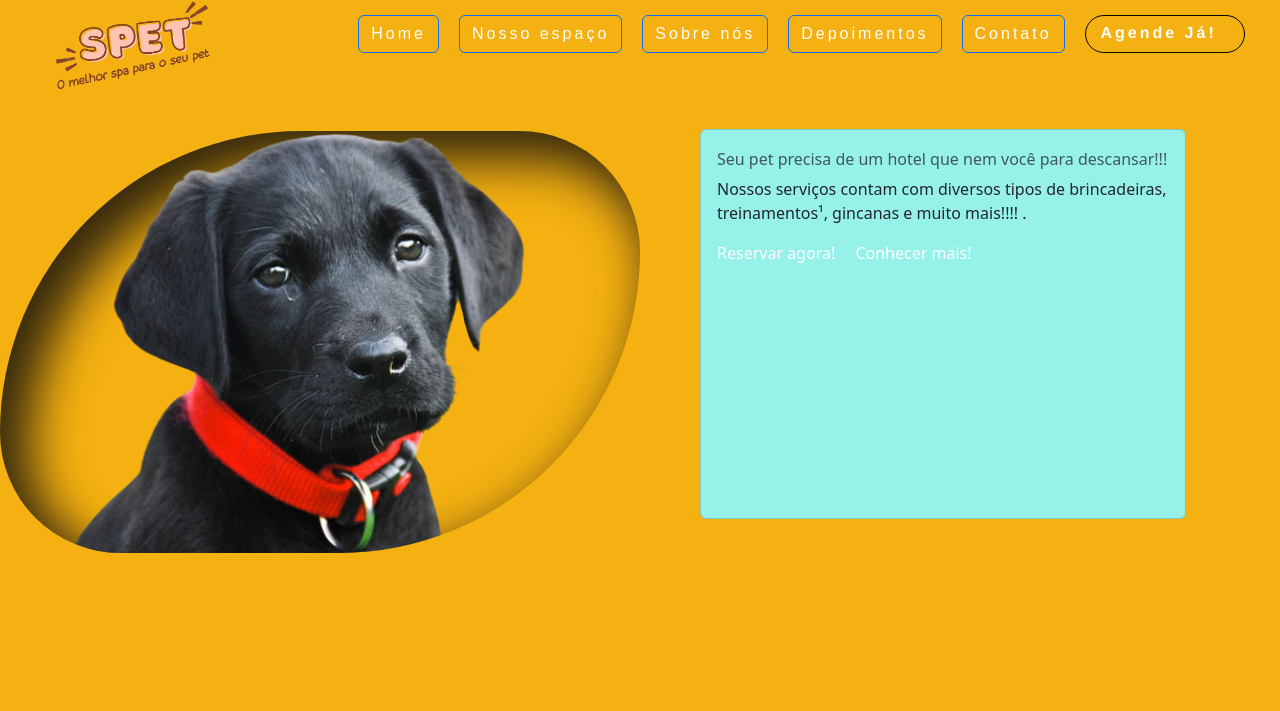
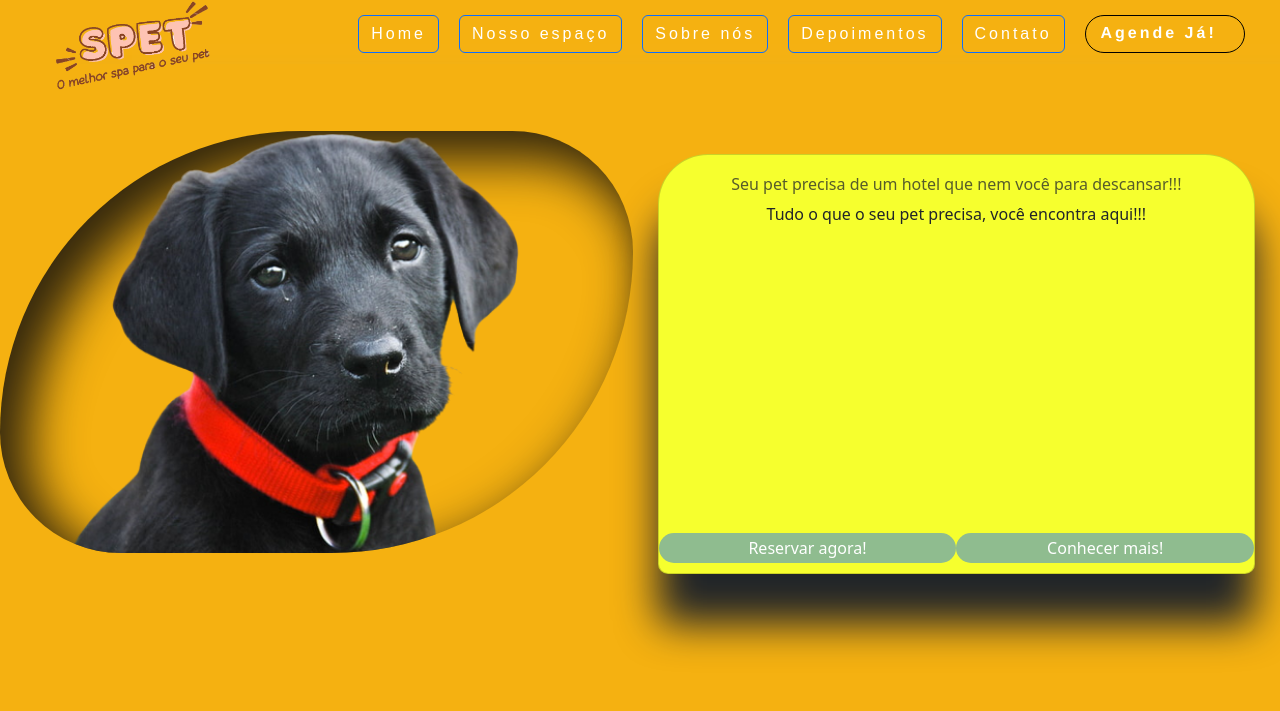
Before and after one commit to andrecurvit/SPET, a PHP site: page / in a window 1280 px wide; the page is wider, and only the part inside the window is pictured. Shown: the top 711 px of that part. Run offline with PHP 8.4, Linux system fonts and the light colour scheme.

Commit message:
atualizado tela inicial - nosso espaço

```diff
--- a/assets/css/style.css
+++ b/assets/css/style.css
@@ -94,7 +94,6 @@ nav {
 .agendar:hover a {
 	width: 155px;
 	padding-right: 15px;
-  animation: mymove 1s infinite;
 }
 
 .agendar:hover a:after {
@@ -114,6 +113,7 @@ nav {
   width: 100%; height: 650px;
   position: relative;
   display: inline-flex;
+  box-shadow: 80px 50px 40px 10px gray;
 }
 
 /* FOTO DO DOG INICIAL */
@@ -131,16 +131,58 @@ nav {
   top: 10%;
   width: 38%;  height: 60%;
   margin-left: 60px;
-  background: #96f2e9;
-  /* box-shadow: 40px 1px inset; */
+  background: #F6FF2E;
+  border-radius: 50px 50px 10px 10px;
+  box-shadow: 0px 50px 40px 0px;
 }
 
 
-/***************************** NOSSO ESPAÇO ************************************/
-/***************************** NOSSO ESPAÇO ************************************/
-/***************************** NOSSO ESPAÇO ************************************/
+/********************************* BTN-HOME **********************************/
+/********************************* BTN-HOME **********************************/
+/********************************* BTN-HOME **********************************/
+
+.botoes{
+  position: relative;
+  display: inline-flex;
+  /* align-items: center; */
+  top: -10px;
+}
+
+.btn-home {
+  position: relative;
+  display: inline-block;
+  align-items: center;
+  background: darkseagreen;
+  border: none;
+  width: 100%;  height: 30px;
+  border-radius: 25px;
+}
+
+.btn-home:hover{
+  box-shadow: 0 12px 16px 0 rgba(0,0,0,0.24), 0 17px 50px 0 rgba(0,0,0,0.19);
+}
+
+
+
+/***************************** NOSSO ESPAÇO *********************************************************************/
+/***************************** NOSSO ESPAÇO *********************************************************************/
+/***************************** NOSSO ESPAÇO *********************************************************************/
+
+.lado-direito {
+  background-color: lightblue;
+  position: relative;
+}
+
+.card {
+  text-align: center;
+  width: 748px;
+  height: 420px;
+  margin: 25px;
+}
 
 .nosso-espaco {
+  position: relative;
+  display: inline-flex;
   width: 100%;
   height: 650px;
   background-image: url(https://thumbs.dreamstime.com/b/fundo-e-textura-do-gramado-da-grama-verde-para-o-papel-de-parede-apresenta%C3%A7%C3%A3o-122573665.jpg);
@@ -248,3 +290,8 @@ footer {
     width: 90%;
   }
  }
+
+
+
+
+/******************************** EDUARDO  ******************************/
--- a/index.php
+++ b/index.php
@@ -30,42 +30,43 @@
     	</nav>
     </header>
     <section id="home">
-        <img src="assets/img/puppy.png" alt="" class="dog1">
+        <img src="assets/img/puppy.png" alt="Cachorro de perfil" class="dog1">
         <div class="card card-initial">
           <div class="card-body">
             <h5 class="card-title"></h5>
             <h6 class="card-subtitle mb-2 text-muted">Seu pet precisa de um hotel que nem você para descansar!!!</h6>
-            <p class="card-text">Nossos serviços contam com diversos tipos de brincadeiras, treinamentos¹, gincanas e muito mais!!!!  .</p>
-            <a href="#" class="card-link">Reservar agora!</a>
-            <a href="#" class="card-link">Conhecer mais!</a>
+            <p class="card-text">Tudo o que o seu pet precisa, você encontra aqui!!!</p>
+          </div>
+          <div class="botoes">
+            <button class="btn-home"><a href="#" class="card-link">Reservar agora!</a></button>
+            <button class="btn-home"><a href="#nosso-espaco" class="card-link">Conhecer mais!</a></button>
           </div>
         </div>
     </section>
     <section id="nosso-espaco">
-      <div class="nosso-espaco" style="display: inline-flex;">
-        <h1>Um pouco mais do noss espaço</h1>
+      <div class="nosso-espaco">
         <div class="card" style="width: 400px; top: 5%;">
-          <img src="assets/img/local1.jpg" class="card-img-bottom" alt="..." style="width: 400px; height: 320px;">
-          <div class="card-body">
-            <p class="card-text" style="color: blue;">Nosso espaço consiste em diversas baias para os seus pets!</p>
+          <img src="assets/img/local1.jpg" class="card-img-bottom" alt="...">
+          <div class="card-body lado-direito">
+            <p class="card-text">Nosso espaço consiste em diversas baias para os seus pets!</p>
           </div>
         </div>
         <div class="card" style="width: 400px; top: 5%;">
-          <img src="assets/img/local1.jpg" class="card-img-bottom" alt="..." style="width: 400px; height: 320px;">
-          <div class="card-body">
-            <p class="card-text" style="color: blue;">Descrição 2</p>
+          <img src="assets/img/local2.jpg" class="card-img-bottom" alt="...">
+          <div class="card-body lado-direito">
+            <p class="card-text">Gatis, viveiros, áreas para os pássaros, dentre diversas e diversas outras formas de abrigar nossos amiguinhos</p>
           </div>
         </div>
         <div class="card" style="width: 400px; top: 5%;">
-          <img src="assets/img/local1.jpg" class="card-img-bottom" alt="..." style="width: 400px; height: 320px;">
-          <div class="card-body">
-            <p class="card-text" style="color: blue;">Descrição 3</p>
+          <img src="assets/img/local3.jpg" class="card-img-bottom" alt="...">
+          <div class="card-body lado-direito">
+            <p class="card-text">Você pode nos fazer uma visita para conhecer o local onde seu amigo vai estar, saber como nós trabalhamos e muito mais!</p>
           </div>
         </div>
         <!-- <img src="assets/img/dog-espaco.png" alt="" class="dog-espaco"> -->
       </div>
     </section>
-    <section id="carrossel">
+    <section id="carrossel"> <!-- CARROSSEL DE DEPOIMENTOS -->
     <div id="carouselExampleFade" class="carousel slide carousel-fade" data-bs-ride="carousel">
       <div class="carousel-inner">
         <div class="carousel-item active">
@@ -91,10 +92,10 @@
 
 
     <footer>
-        ©Copyright - <strong>Desenvolvedores</strong><br>
+        ©Copyright - <strong>Desenvolvedores:</strong><br>
         <a href="https://github.com/andrecurvit/"><img src="assets/img/Andre.png" alt="(Foto Andre Almeida)" class="imgdevs"> Andre Almeida</a><br>
         <a href="https://github.com/EduardoShodi"><img src="assets/img/Eduardo.png" alt="(Foto Eduardo Sagaiama)" class="imgdevs"> Eduardo Sagaiama</a><br>
-        <p>Termos de serviço.</p>
+        <p><a href="#">Termos de serviço.</a></p>
     </footer>
 </body>
 </html>
```
Lines whose indentation alone changed are shown as unchanged.
